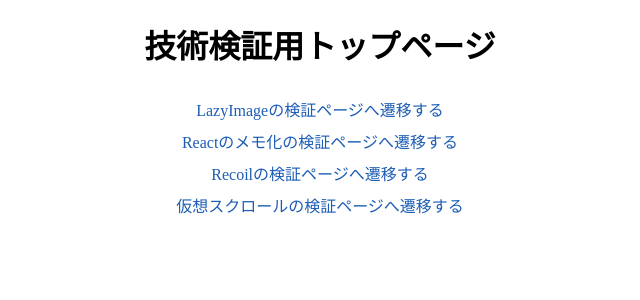
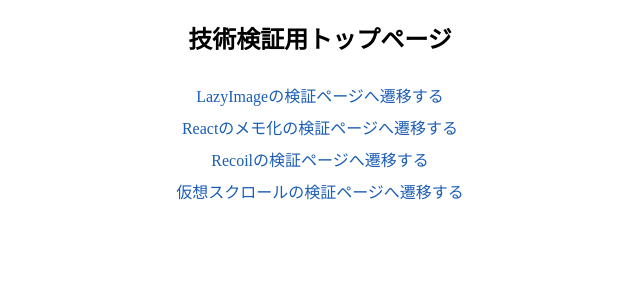
Before and after one commit to kimuniiii/My-Next-Apollo-GraphQL-App, a Next.js app: page / in a window 1280 px wide. Shown: the top 300 px of the page, without its empty margins (320-960 px from the left). Built offline with nearby package versions, Linux system fonts and the light colour scheme.

Commit message:
divタグではなく sectionタグ を使用するように変更する

```diff
--- a/src/pages/index.tsx
+++ b/src/pages/index.tsx
@@ -11,28 +11,32 @@
         <title>技術検証用トップページ</title>
       </Head>
 
-      <StDivTopFlexContainer>
+      <StSectionTopFlexContainer>
         <h1>技術検証用トップページ</h1>
+
         <Link href='/lazy-image' passHref>
           <StAnchorLink>LazyImageの検証ページへ遷移する</StAnchorLink>
         </Link>
+
         <Link href='/memo' passHref>
           <StAnchorLink>Reactのメモ化の検証ページへ遷移する</StAnchorLink>
         </Link>
+
         <Link href='/recoil' passHref>
           <StAnchorLink>Recoilの検証ページへ遷移する</StAnchorLink>
         </Link>
+
         <Link href='/virtual-scroll' passHref>
           <StAnchorLink>仮想スクロールの検証ページへ遷移する</StAnchorLink>
         </Link>
-      </StDivTopFlexContainer>
+      </StSectionTopFlexContainer>
     </>
   );
 };
 
 export default TopPage;
 
-const StDivTopFlexContainer = styled.div`
+const StSectionTopFlexContainer = styled.section`
   display: flex;
   flex-direction: column;
   justify-content: center;
```
